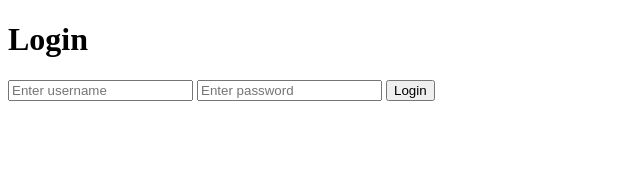
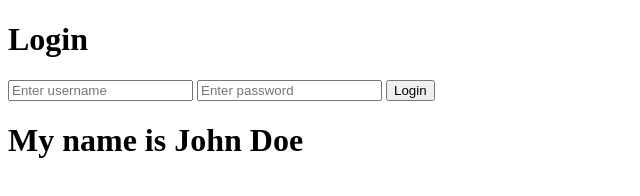
Before and after one commit to yashsaner/Demo_yash, a plain HTML site: page login.html in a window 1280 px wide. Shown: the whole page, without its empty margins (0-640 px from the left). Drawn offline with Linux system fonts and the light colour scheme.

Commit message:
update paragraph login.html

```diff
--- a/login.html
+++ b/login.html
@@ -10,3 +10,4 @@
     <button>Login</button>
 </body>
 </html>
+<h1>My name is John Doe</h1>
```
